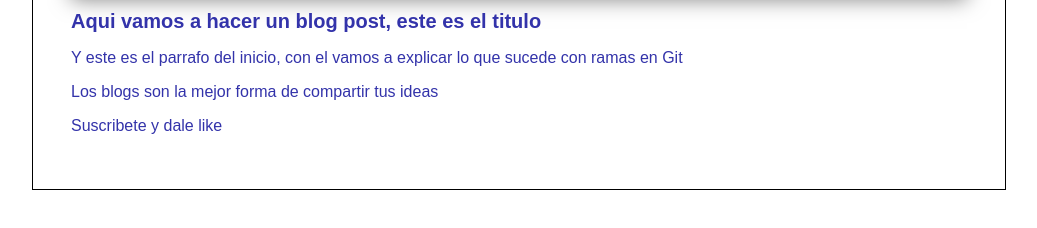
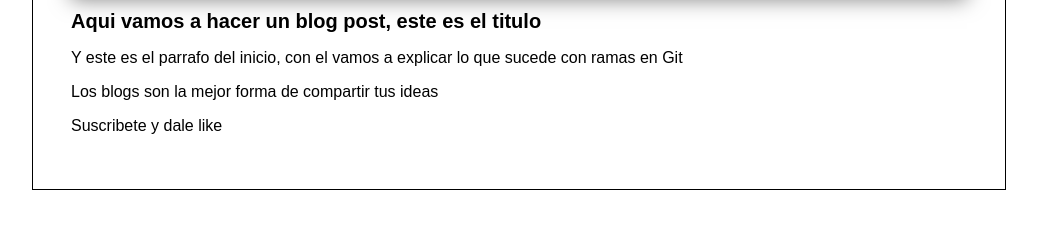
Before and after one commit to davisyagamy/hyperblog, a plain HTML site: page index.html in a window 1280 px wide. Shown: the part 114-342 px from the top of the page, without its empty margins (121-1158 px from the left). Drawn offline with Linux system fonts and the light colour scheme.

Commit message:
Trate re reparar un conflicto

```diff
--- a/estilo.css
+++ b/estilo.css
@@ -1,6 +1,5 @@
 body{
 
-    color: #33A;
     text-align: center;
     font-family: "Arial", serif;
     font-size: 16px;
```
